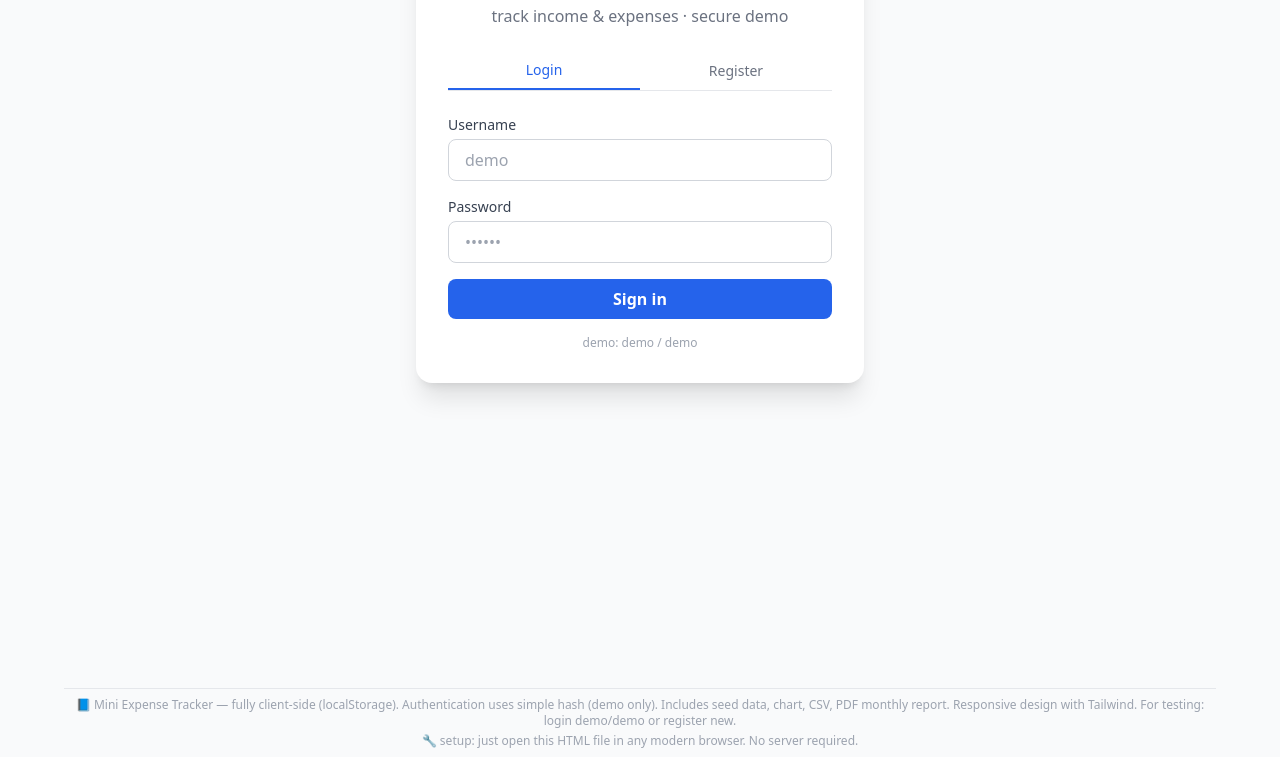
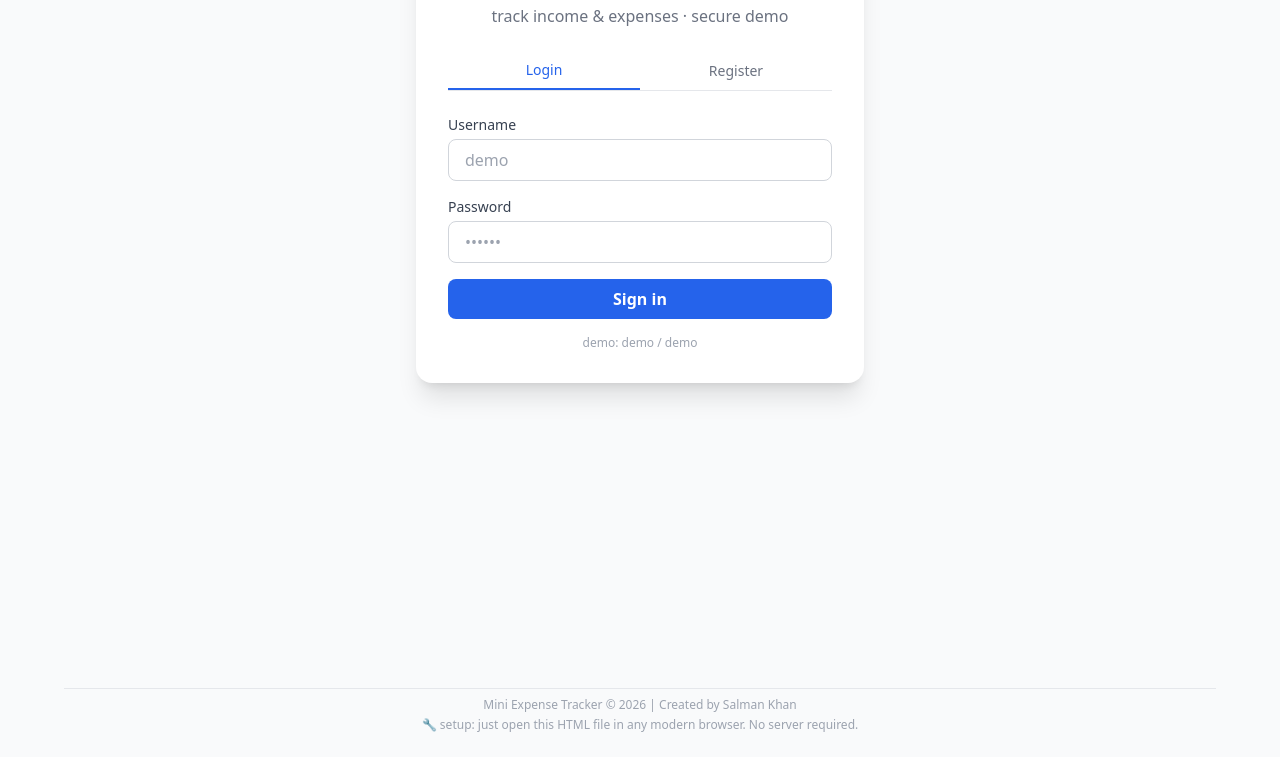
Before and after one commit to salmankhansk3399-tech/Mini-Expense-Tracker, a plain HTML site: page index.html in a window 1280 px wide. Shown: the part 136-893 px from the top of the page. Drawn offline with nearby package versions, Linux system fonts and the light colour scheme.

Commit message:
index.html

```diff
--- a/index.html
+++ b/index.html
@@ -3,7 +3,7 @@
 <head>
     <meta charset="UTF-8">
     <meta name="viewport" content="width=device-width, initial-scale=1.0, maximum-scale=1.5, user-scalable=yes">
-    <title>Mini Expense Tracker · fully responsive</title>
+    <title>Mini Expense Tracker</title>
     <!-- Tailwind for rapid, responsive layout -->
     <script src="https://cdn.tailwindcss.com"></script>
     <!-- Font Awesome icons (free) -->
@@ -552,9 +552,7 @@
 
 <!-- simple inline documentation -->
 <footer class="text-xs text-center text-gray-400 mt-6 max-w-6xl mx-auto p-2 border-t">
-    <p>📘 Mini Expense Tracker — fully client-side (localStorage).
-    Authentication uses simple hash (demo only). Includes seed data, chart, CSV, PDF monthly report.
-    Responsive design with Tailwind. For testing: login demo/demo or register new.</p>
+    <p>Mini Expense Tracker © 2026 | Created by Salman Khan</p>
     <p class="mt-1">🔧 setup: just open this HTML file in any modern browser. No server required.</p>
 </footer>
 </body>
```
